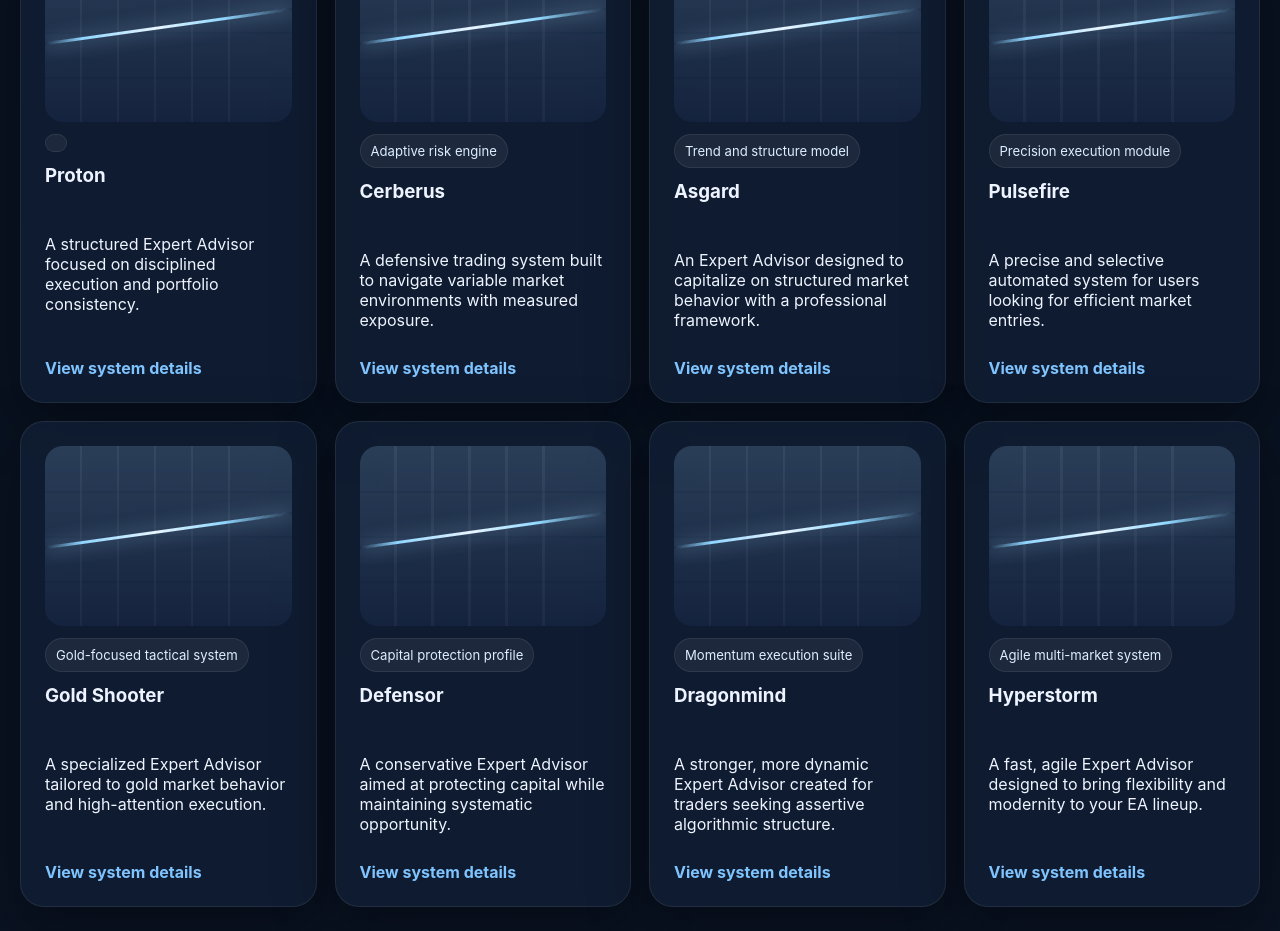
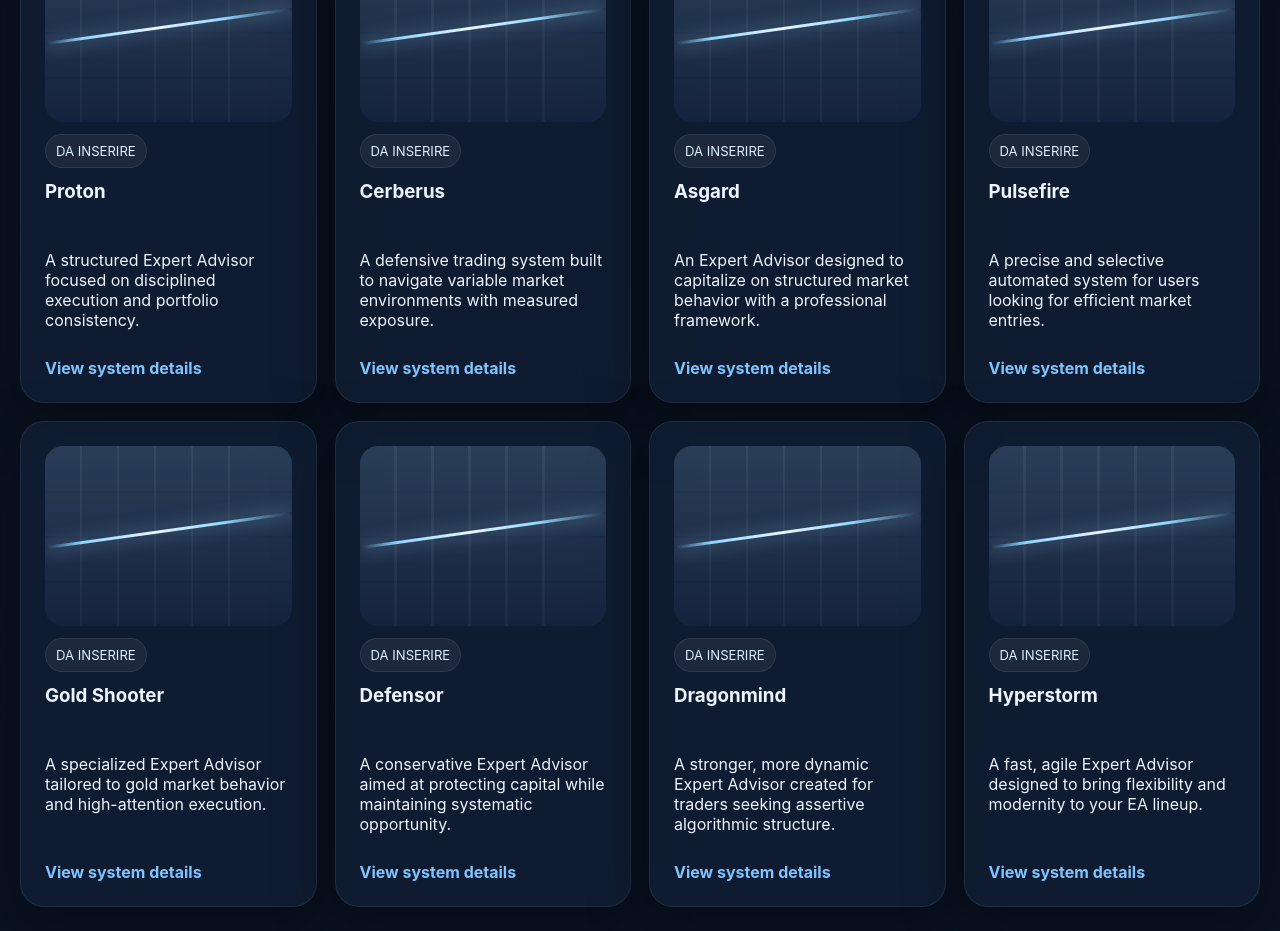
Before and after one commit to giovannimaccioni1989-byte/xeno-system-solution, a React (Vite) app: page / in a window 1280 px wide. Shown: the part 2080-3011 px from the top of the page. Built offline with nearby package versions, Linux system fonts and the light colour scheme.

Commit message:
Update advisors.js

```diff
--- a/src/data/advisors.js
+++ b/src/data/advisors.js
@@ -2,6 +2,7 @@ export const advisors = [
   {
     slug: 'Proton',
     name: 'Proton',
+    category: 'DA INSERIRE',
     image: "/Proton (alexander).jpg",
     shortDescription: 'A structured Expert Advisor focused on disciplined execution and portfolio consistency.',
     overview:
@@ -27,7 +28,7 @@ export const advisors = [
   {
     slug: 'Cerberus',
     name: 'Cerberus',
-    category: 'Adaptive risk engine',
+    category: 'DA INSERIRE',
     shortDescription: 'A defensive trading system built to navigate variable market environments with measured exposure.',
     overview:
       'Cerberus is a multi-layered trading system designed to monitor and engage the market with a broader and more responsive approach. By continuously scanning for opportunities across different conditions, it maintains an active presence while preserving structured execution logic. Built to handle complexity with precision, Cerberus adapts to shifting market dynamics, delivering a powerful combination of consistency and controlled aggressiveness within a disciplined trading framework.',
@@ -52,7 +53,7 @@ export const advisors = [
   {
     slug: 'Asgard',
     name: 'Asgard',
-    category: 'Trend and structure model',
+    category: 'DA INSERIRE',
     shortDescription: 'An Expert Advisor designed to capitalize on structured market behavior with a professional framework.',
     overview:
       'Asgard is a balanced trading system designed to combine steady growth with controlled risk exposure. By leveraging structured market analysis, it captures consistent opportunities while maintaining a disciplined and measured approach to execution. Engineered for sustainability rather than excess, Asgard delivers a reliable performance profile, offering a strong balance between profitability and risk management across different market conditions.',
@@ -77,7 +78,7 @@ export const advisors = [
   {
     slug: 'Pulsefire',
     name: 'Pulsefire',
-    category: 'Precision execution module',
+    category: 'DA INSERIRE',
     shortDescription: 'A precise and selective automated system for users looking for efficient market entries.',
     overview:
       'PulseFire is a high-performance trading system built to capitalize on fast-moving market opportunities with a dynamic and proactive approach. Designed to operate with greater intensity, it aims to generate stronger returns while maintaining a consistently high trade accuracy. By combining speed, precision, and adaptive execution, PulseFire delivers an aggressive yet controlled trading profile, capturing momentum efficiently without compromising overall consistency.',
@@ -102,7 +103,7 @@ export const advisors = [
   {
     slug: 'Gold Shooter',
     name: 'Gold Shooter',
-    category: 'Gold-focused tactical system',
+    category: 'DA INSERIRE',
     shortDescription: 'A specialized Expert Advisor tailored to gold market behavior and high-attention execution.',
     overview:
       'Gold Shooter is a precision-focused trading system engineered to execute only under highly refined market conditions. Acting with sniper-like accuracy, it targets select opportunities with exceptional timing and discipline, supported by advanced filtering mechanisms including news-based analysis. Designed to remain resilient even during high-impact market events, Gold Shooter avoids unnecessary exposure and focuses on quality over quantity, delivering a robust and highly controlled trading performance.',
@@ -127,7 +128,7 @@ export const advisors = [
   {
     slug: 'Defensor',
     name: 'Defensor',
-    category: 'Capital protection profile',
+    category: 'DA INSERIRE',
     shortDescription: 'A conservative Expert Advisor aimed at protecting capital while maintaining systematic opportunity.',
     overview:
       'Defensor is a highly selective trading system designed to operate only under optimal market conditions. By prioritizing precision over frequency, it executes a limited number of trades with exceptional accuracy, maintaining a consistent and stable performance profile over time. Built to minimize unnecessary exposure, Defensor focuses on high-probability setups, delivering controlled and disciplined execution in both trending and ranging environments.',
@@ -152,7 +153,7 @@ export const advisors = [
   {
     slug: 'Dragonmind',
     name: 'Dragonmind',
-    category: 'Momentum execution suite',
+    category: 'DA INSERIRE',
     shortDescription: 'A stronger, more dynamic Expert Advisor created for traders seeking assertive algorithmic structure.',
     overview:
      'DragonMind is an advanced trading system that blends analytical precision with adaptive market execution. Designed to balance intelligence and reactivity, it identifies structured opportunities while maintaining the flexibility to engage across evolving market conditions. By combining disciplined signal selection with a more dynamic trading approach, DragonMind delivers a well rounded performance profile, positioned between stability and active market participation. ',
@@ -177,7 +178,7 @@ export const advisors = [
   {
     slug: 'Hyperstorm',
     name: 'Hyperstorm',
-    category: 'Agile multi-market system',
+    category: 'DA INSERIRE',
     shortDescription: 'A fast, agile Expert Advisor designed to bring flexibility and modernity to your EA lineup.',
     overview:
       'HyperStorm is the most aggressive trading system within the portfolio, engineered to exploit rapid market movements with high intensity and speed. Designed for maximum reactivity, it actively engages short-term opportunities while maintaining a notably high trade accuracy. Despite its aggressive nature, HyperStorm operates within a structured framework, balancing fast execution with disciplined logic to deliver strong performance without sacrificing consistency.',
```
